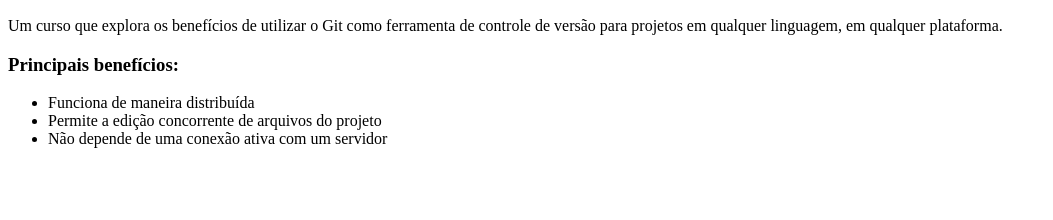
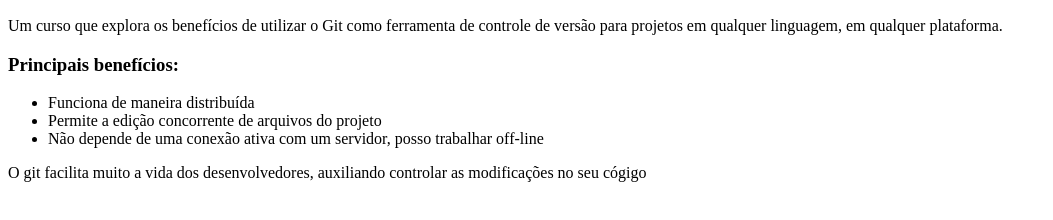
Before and after one commit to igor-rodrigues2017/curso-git, a plain HTML site: page index.html in a window 1280 px wide. Shown: the part 110-330 px from the top of the page, without its empty margins (0-1053 px from the left). Drawn offline with Linux system fonts and the light colour scheme.

Commit message:
Adicionado o paragrafo com meu comentário sobre git e alterado uma li

```diff
--- a/index.html
+++ b/index.html
@@ -12,7 +12,9 @@
         <ul>
             <li>Funciona de maneira distribuída</li>
             <li>Permite a edição concorrente de arquivos do projeto</li>
-            <li>Não depende de uma conexão ativa com um servidor</li>
+            <li>Não depende de uma conexão ativa com um servidor, posso trabalhar off-line</li>
         </ul>
+        <p> O git facilita muito a vida dos desenvolvedores, auxiliando controlar as modificações no seu cógigo</p>
+
 </body>
 </html>
```
